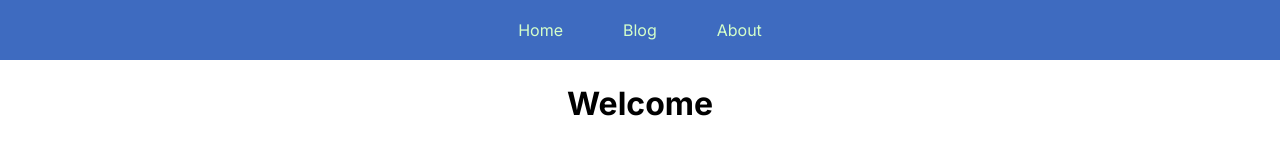
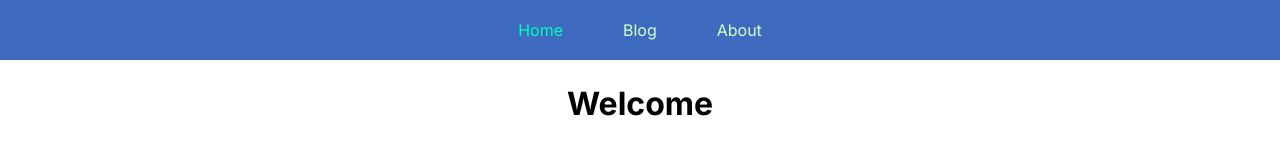
Before and after one commit to Wolf-Den1994/next-blog-app, a Next.js app: page / in a window 1280 px wide. Shown: the top 160 px of the page. Built offline with nearby package versions, Linux system fonts and the light colour scheme.

Commit message:
feat: implement navigation active

```diff
--- a/app/globals.css
+++ b/app/globals.css
@@ -2,7 +2,7 @@
   --color-main: #d4ffca;
   --color-text: #184455;
   --color-bg: #3e6bc0;
-  --color-active: #07a17b;
+  --color-active: #00ffbf;
 }
 
 * {
--- a/components/Header.tsx
+++ b/components/Header.tsx
@@ -1,11 +1,15 @@
-import Link from "next/link"
+import { Navigation } from "./Navigation"
+
+const navItems = [
+  { label: 'Home', href: '/' },
+  { label: 'Blog', href: '/blog' },
+  { label: 'About', href: '/about' },
+]
 
 const Header = () => {
   return (
     <header>
-      <Link href="/">Home</Link>
-      <Link href="/blog">Blog</Link>
-      <Link href="/about">About</Link>
+      <Navigation navLinks={navItems} />
     </header>
   )
 }
--- /dev/null
+++ b/components/Navigation.tsx
@@ -0,0 +1,35 @@
+'use client';
+
+import Link from 'next/link';
+import { usePathname } from "next/navigation";
+
+type NavLink = {
+  label: string;
+  href: string;
+}
+
+type Props = {
+  navLinks: NavLink[];
+}
+
+const Navigation = ({ navLinks }: Props) => {
+  const pathname = usePathname();
+
+  return <>
+    {navLinks.map((link) => {
+      const isActive = pathname === link.href;
+
+      return (
+        <Link
+          key={link.label}
+          href={link.href}
+          className={isActive ? 'active' : ''}
+        >
+          {link.label}
+        </Link>
+      )
+    })}
+  </>
+}
+
+export { Navigation };
```
Also changed, not shown: 1 other file (tests, documents, lock files or other folders).
